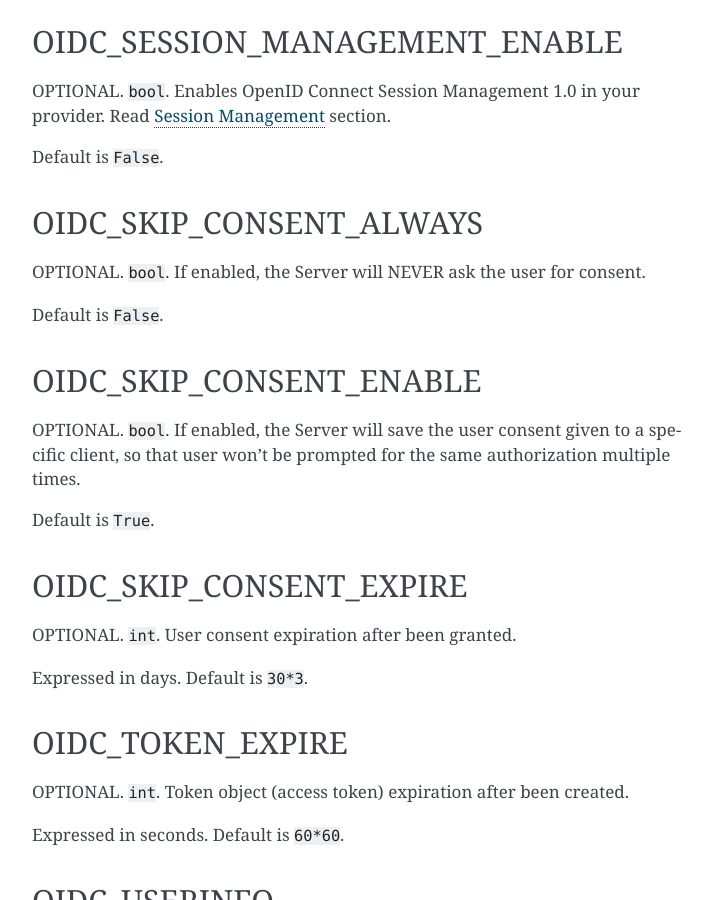
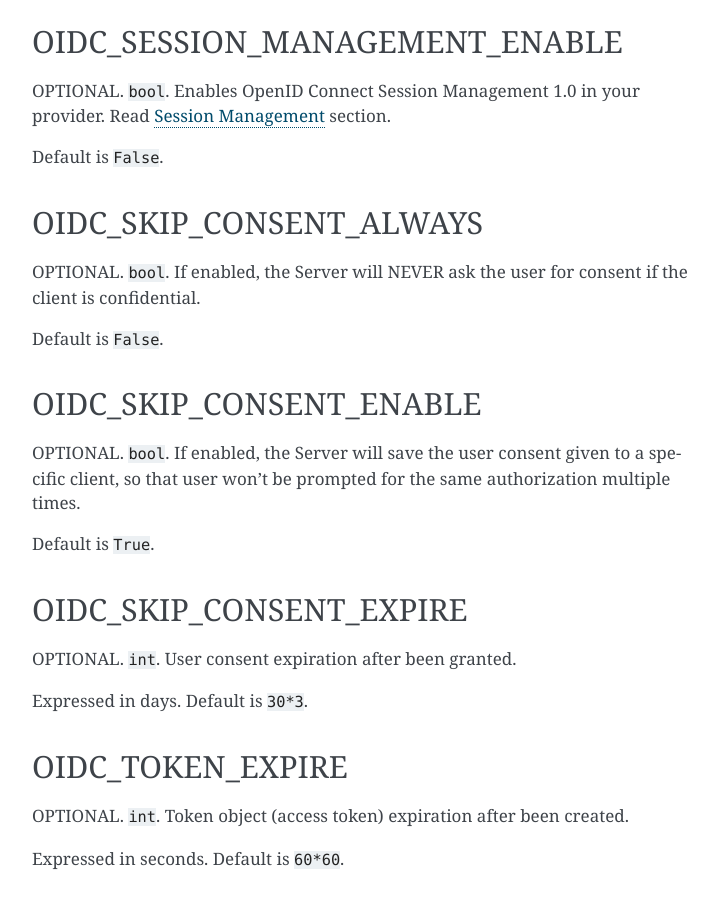
Before and after one commit to juanifioren/django-oidc-provider, a Sphinx documentation site: the page built from docs/sections/settings.rst, in a window 1280 px wide and 900 px high, scrolled down 2391 px. Shown: the whole window, without its empty margins (388-1106 px from the left). Built offline with Sphinx 7.4.7, drawn with Linux system fonts in a browser that asks for light colours.

Commit message:
skipping consent only works for confidential clients

```diff
--- a/docs/sections/settings.rst
+++ b/docs/sections/settings.rst
@@ -101,7 +101,7 @@
 OIDC_SKIP_CONSENT_ALWAYS
 ========================
 
-OPTIONAL. ``bool``. If enabled, the Server will NEVER ask the user for consent.
+OPTIONAL. ``bool``. If enabled, the Server will NEVER ask the user for consent if the client is confidential.
 
 Default is ``False``.
 
```
